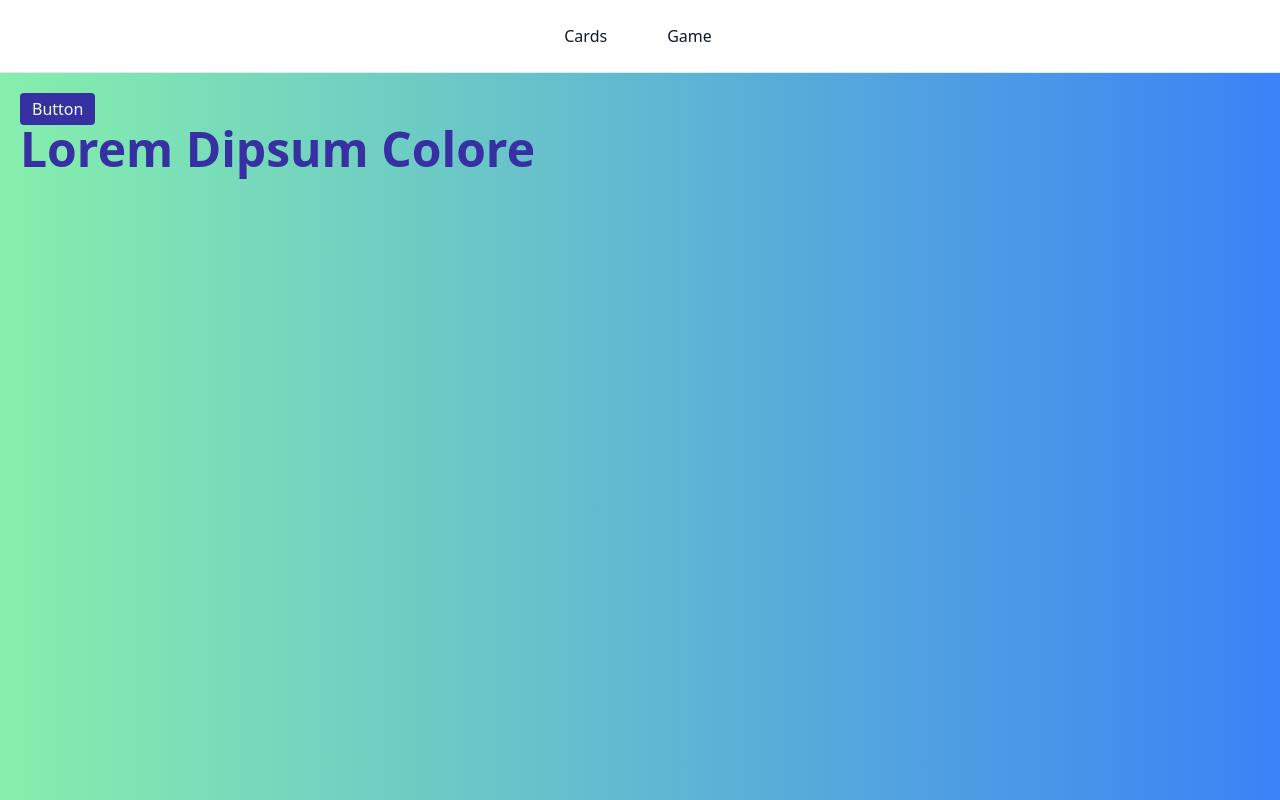
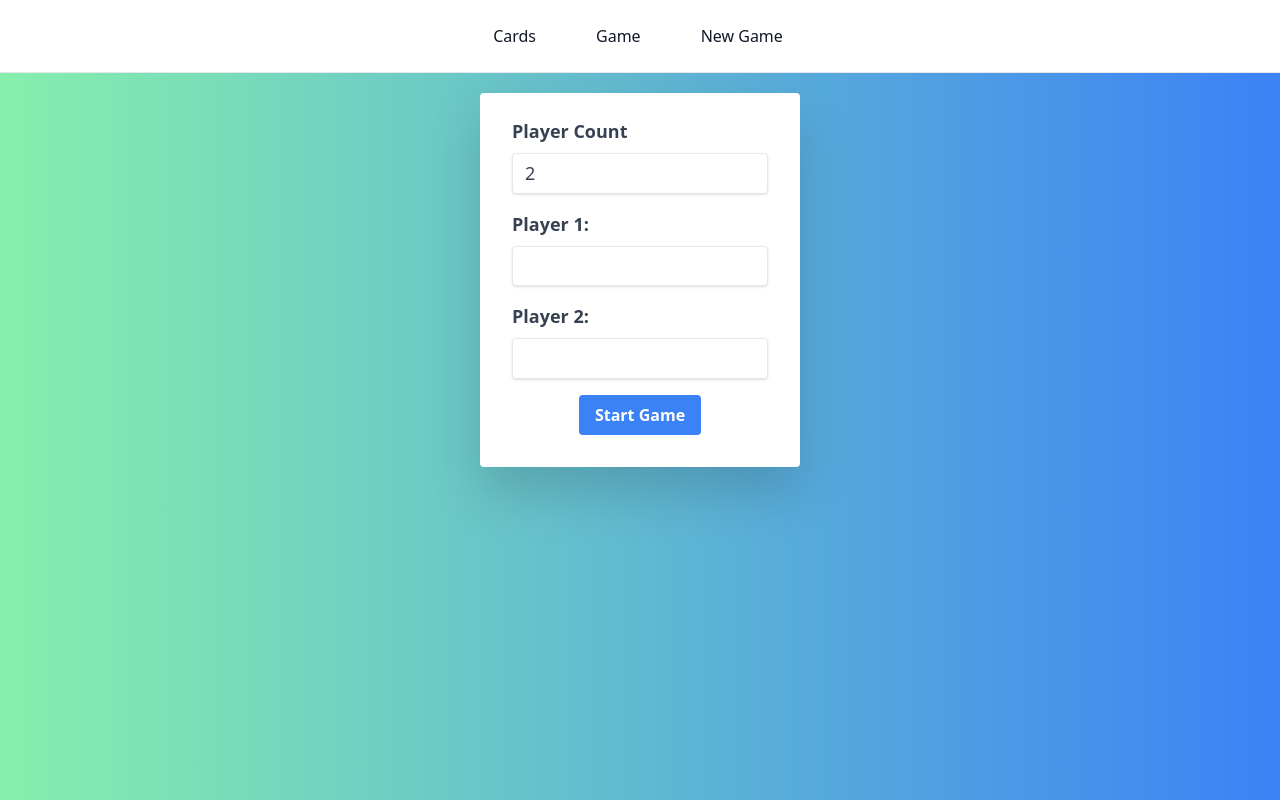
Before and after one commit to JackFawthorpe/TMAI, a Svelte app in the folder frontend/: page /game/create in a window 1280 px wide. Built offline with nearby package versions, Linux system fonts and the light colour scheme.

Commit message:
Feature: Added front end for creating a game and viewing the players within a game

```diff
--- a/frontend/src/App.svelte
+++ b/frontend/src/App.svelte
@@ -5,12 +5,16 @@
   import Footer from "./Components/Layout/Footer.svelte";
   import "./app.css"
   import CardPage from "./Pages/CardPage.svelte";
+  import GamePage from "./Pages/GamePage.svelte";
+  import GameCreatePage from "./Pages/GameCreatePage.svelte";
 </script>
 <div class="min-h-screen bg-gradient-to-r from-green-300 to-blue-500">
   <Router>
     <Navbar/>
     <Route component={HomePage}/>
     <Route path="/cards" component={CardPage}/>
+    <Route path="/game" component={GamePage}/>
+    <Route path="/game/create" component={GameCreatePage}/>
     <Footer/>
   </Router>
 </div>
--- a/frontend/src/Components/Layout/Navbar.svelte
+++ b/frontend/src/Components/Layout/Navbar.svelte
@@ -11,6 +11,9 @@
             <li>
                 <Link to ="/game" class="block py-2 pl-3 pr-4 text-gray-900 rounded hover:bg-gray-100 md:hover:bg-transparent md:hover:text-indigo-800 p-0">Game</Link>
             </li>
+            <li>
+                <Link to ="/game/create" class="block py-2 pl-3 pr-4 text-gray-900 rounded hover:bg-gray-100 md:hover:bg-transparent md:hover:text-indigo-800 p-0">New Game</Link>
+            </li>
         </ul>
     </div>
 </nav>
--- /dev/null
+++ b/frontend/src/Pages/GameCreatePage.svelte
@@ -0,0 +1,50 @@
+<script lang="ts">
+    import {API} from "../apis/API";
+    import {navigate} from "svelte-routing";
+
+    let playerCount: number = 2;
+    let playerNames: string[] = ["", ""];
+
+    $: {
+        let updated = [];
+        for (let i = 0; i < playerCount; i++) {
+            updated[i] = playerNames[i] === undefined ? "" : playerNames[i]
+        }
+        playerNames = updated;
+    }
+
+    async function handleSubmit() {
+        try {
+            await API.postGame(playerNames);
+            navigate("/game");
+        } catch (e) {
+            console.log(e.message);
+        }
+    }
+</script>
+
+<div class="container-fluid flex justify-center pt-5">
+    <div class="w-full max-w-xs">
+        <form class="bg-white drop-shadow-2xl rounded px-8 pt-6 pb-8 mb-4">
+            <div class="mb-4">
+                <label class="block text-gray-700 text-lg font-bold mb-2" for="playerCount">
+                    Player Count
+                </label>
+                <input class="shadow appearance-none border rounded w-full py-2 px-3 text-gray-700 text-lg leading-tight focus:outline-none focus:shadow-outline" id="playerCount" type="number" bind:value={playerCount} min="1" max="6">
+            </div>
+            {#each playerNames as playerName, id}
+                <div class="mb-4">
+                    <label class="block text-gray-700 text-lg font-bold mb-2" for="playerName {id}">
+                        Player {id + 1}:
+                    </label>
+                    <input class="shadow appearance-none border rounded w-full py-2 px-3 text-gray-700 text-lg leading-tight focus:outline-none focus:shadow-outline" id="playerName {id}" bind:value={playerName}>
+                </div>
+            {/each}
+            <div class="flex justify-center">
+                <button class="bg-blue-500 hover:bg-blue-700 text-white font-bold py-2 px-4 rounded focus:outline-none focus:shadow-outline" on:click={handleSubmit} type="button">
+                    Start Game
+                </button>
+            </div>
+        </form>
+    </div>
+</div>
--- /dev/null
+++ b/frontend/src/Pages/GamePage.svelte
@@ -0,0 +1,34 @@
+<script lang="ts">
+
+    import Loader from "../Components/Layout/Loader.svelte";
+    import {API} from "../apis/API";
+    import {navigate} from "svelte-routing";
+
+    let game: Game;
+    const loadGame = async () => {
+        try {
+            game = await API.getGame();
+        } catch (e) {
+            if (e.response.status === 404) {
+                navigate("game/create")
+            } else {
+                throw e
+            }
+        }
+    }
+
+    const promise = loadGame();
+
+</script>
+
+{#await promise}
+    <Loader/>
+{:then _}
+    <div class="container-fluid pt-5">
+        {#each game.players as player}
+            <h3 class="text-indigo-900 text-center font-bold text-3xl">{player.name}</h3>
+        {/each}
+    </div>
+{:catch error}
+    <p style="color: red">{error.message}</p>
+{/await}
--- a/frontend/src/Pages/Home.svelte
+++ b/frontend/src/Pages/Home.svelte
@@ -1,16 +1,8 @@
-<script lang="ts">
-    const exampleString: string = "Lorem Dipsum Colore";
-</script>
-
-<div>
-    <div class="container p-5">
-        <div class="row">
-            <div class="col">
-                <button class="bg-indigo-800 text-green-50 py-1 px-3 text-center rounded">
-                    Button
-                </button>
-                <h1 class="text-indigo-800 font-bold text-5xl">{exampleString}</h1>
-            </div>
-        </div>
-    </div>
+<div class="w-full pt-5">
+    <h1 class="text-indigo-900 text-center font-bold text-5xl">Welcome to TMAI</h1>
+    <h3 class="text-indigo-900 text-center font-bold text-3xl pt-3">This is a personal project to practice application and AI design skills</h3>
+    <h3 class="text-indigo-900 text-center font-bold text-3xl pt-3">Terraforming Mars is my favourite Boardgame but I am really bad at it</h3>
+    <h3 class="text-indigo-900 text-center font-bold text-3xl">The goal is to make an AI that is able to advise me to be able to beat any challenger!</h3>
+    <h3 class="text-indigo-900 text-center font-bold text-3xl pt-5">Currently, you are able to view cards and how much they cost but there is much more to come</h3>
+    <h3 class="text-indigo-900 text-center font-bold text-3xl">Check in again when we have more features to display</h3>
 </div>
--- /dev/null
+++ b/frontend/src/Types/Game.ts
@@ -0,0 +1,3 @@
+interface Game {
+    players: Player[]
+}
--- /dev/null
+++ b/frontend/src/Types/Player.ts
@@ -0,0 +1,3 @@
+interface Player {
+    name: string
+}
--- a/frontend/src/apis/API.js
+++ /dev/null
@@ -1,16 +0,0 @@
-import { api } from "./configs/axiosConfigs"
-import { defineCancelApiObject } from "./configs/axiosUtils"
-
-export const API = {
-    getAllCards: async function (cancel = false) {
-        const response = await api.request({
-            url: `/cards`,
-            method: "GET",
-            signal: cancel ? cancelApiObject[this.get.name].handleRequestCancellation().signal : undefined
-        })
-
-        return response.data
-    }
-}
-
-const cancelApiObject = defineCancelApiObject(API)
--- /dev/null
+++ b/frontend/src/apis/API.ts
@@ -0,0 +1,35 @@
+import { api } from "./configs/axiosConfigs"
+import { defineCancelApiObject } from "./configs/axiosUtils"
+
+export const API = {
+    getAllCards: async function (cancel = false) {
+        const response = await api.request({
+            url: `/cards`,
+            method: "GET",
+            signal: cancel ? cancelApiObject[this.get.name].handleRequestCancellation().signal : undefined
+        })
+
+        return response.data
+    },
+    getGame: async function (cancel = false) {
+        const response = await api.request({
+            url: `/game`,
+            method: "GET",
+            signal: cancel ? cancelApiObject[this.get.name].handleRequestCancellation().signal : undefined
+        })
+
+        return response.data
+    },
+    postGame: async function(playerNames: string[], cancel = false) {
+        const response = await api.request({
+            url: `/game`,
+            method: "POST",
+            data: playerNames,
+            signal: cancel ? cancelApiObject[this.get.name].handleRequestCancellation().signal : undefined
+        })
+
+        return response.data
+    }
+}
+
+const cancelApiObject = defineCancelApiObject(API)
```
Also changed, not shown: 1 other file (tests, documents, lock files or other folders).
